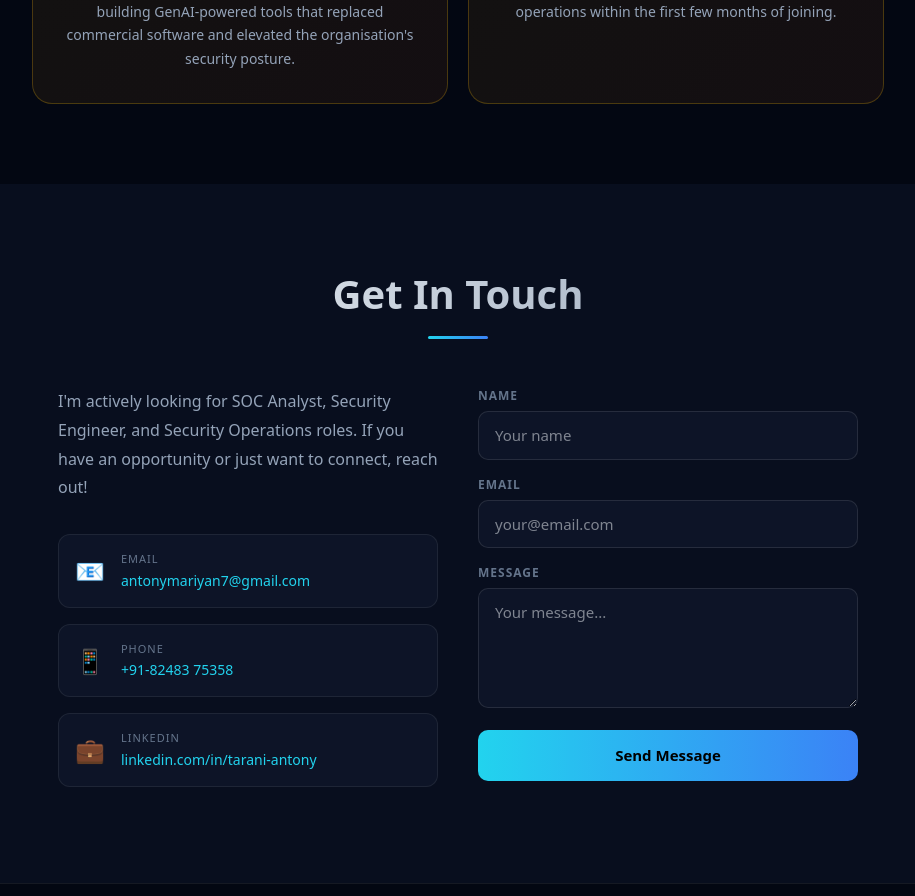
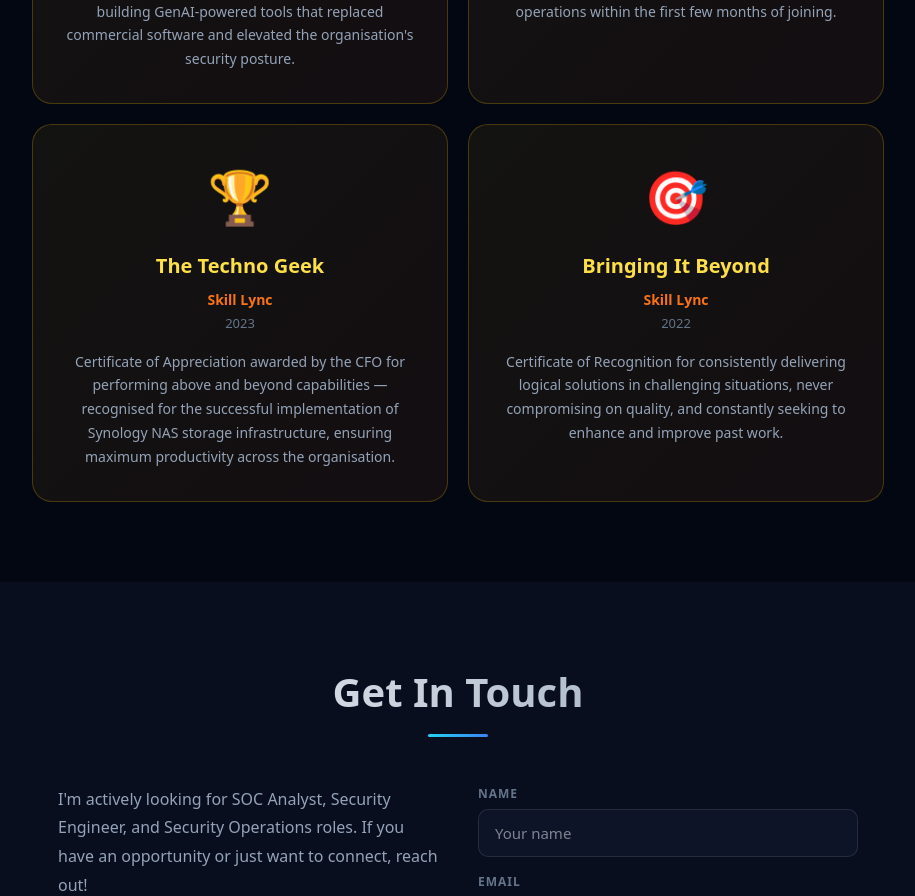
Before and after one commit to Taranitony/tarani_resume, a React (Vite) app: page / in a window 1280 px wide. Shown: the part 6240-7136 px from the top of the page, without its empty margins (182-1097 px from the left). Built offline with nearby package versions, Linux system fonts and the light colour scheme; no server answers.

Commit message:
feat: add Techno Geek (2023) and Bringing It Beyond (2022) awards from Skill Lync

```diff
--- a/src/data/resume.ts
+++ b/src/data/resume.ts
@@ -198,6 +198,20 @@ export const awards = [
     description: 'Recognised for leading the MDM migration from Hexnode to JumpCloud and delivering high-impact IT operations within the first few months of joining.',
     icon: '🚀',
   },
+  {
+    title: 'The Techno Geek',
+    date: '2023',
+    company: 'Skill Lync',
+    description: 'Certificate of Appreciation awarded by the CFO for performing above and beyond capabilities — recognised for the successful implementation of Synology NAS storage infrastructure, ensuring maximum productivity across the organisation.',
+    icon: '🏆',
+  },
+  {
+    title: 'Bringing It Beyond',
+    date: '2022',
+    company: 'Skill Lync',
+    description: 'Certificate of Recognition for consistently delivering logical solutions in challenging situations, never compromising on quality, and constantly seeking to enhance and improve past work.',
+    icon: '🎯',
+  },
 ]
 
 export const education = {
```
Also changed, not shown: 1 other file (tests, documents, lock files or other folders).
